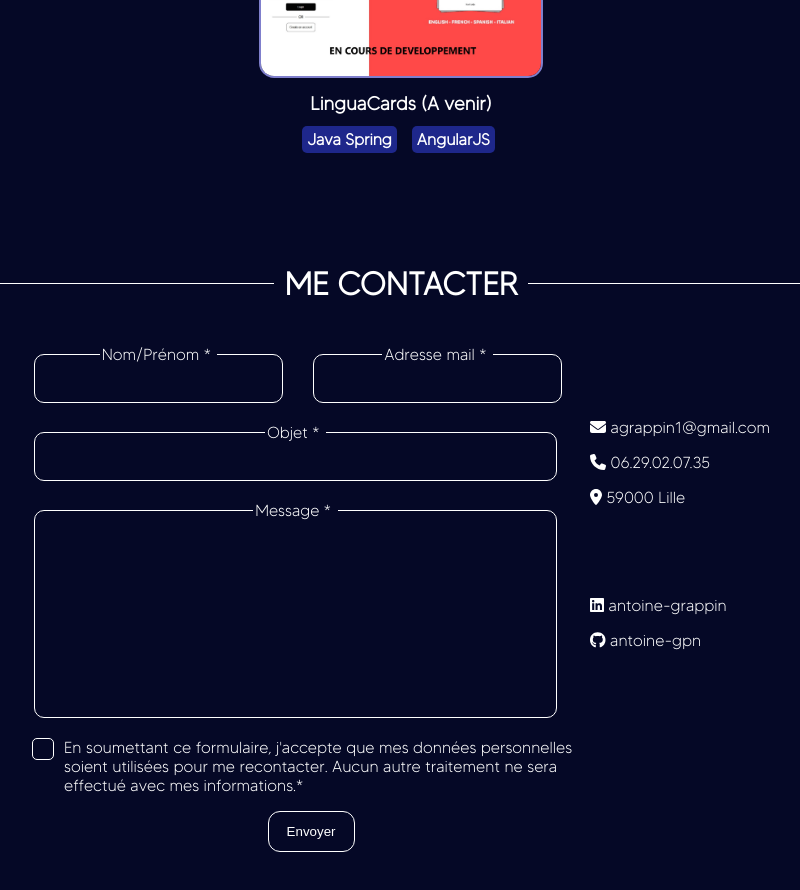
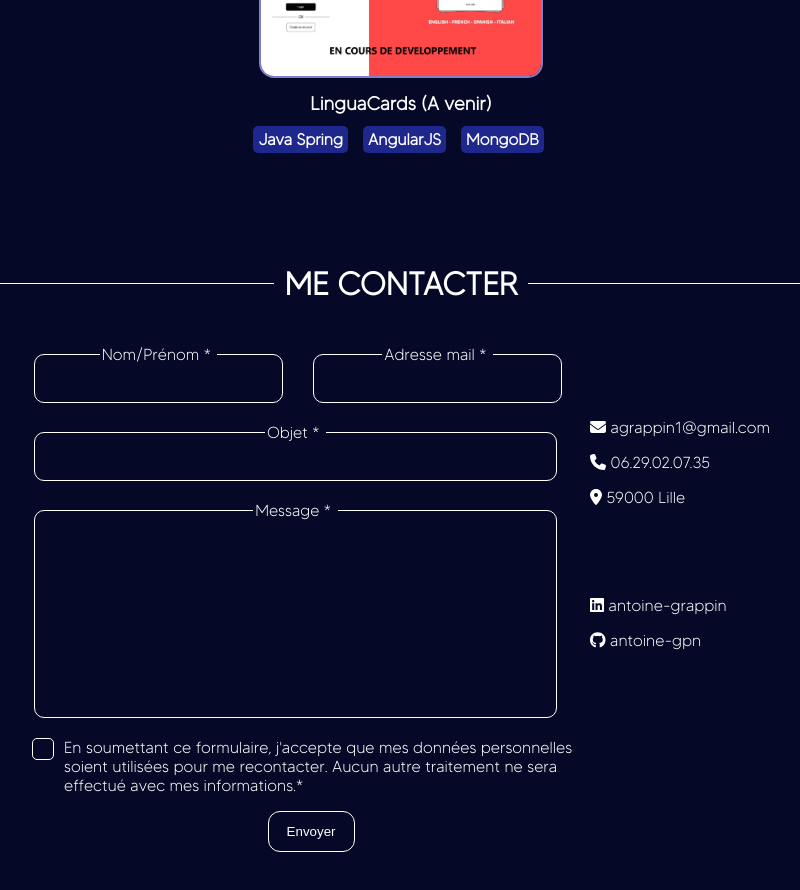
Before and after one commit to antoine-gpn/Portfolio-Front, a React (Create React App) app: page / in a window 1280 px wide. Shown: the part 3780-4670 px from the top of the page, without its empty margins (239-1039 px from the left). Built offline with nearby package versions, Linux system fonts and the light colour scheme.

Commit message:
Update project LinguaCards description

```diff
--- a/src/projects.js
+++ b/src/projects.js
@@ -80,10 +80,19 @@ J’ai d’abord créé une interface composée d’un damier de 10x10 cases et
   {
     tag: "linguacards",
     name: "LinguaCards (A venir)",
-    technos: ["Java Spring", "AngularJS"],
+    technos: ["Java Spring", "AngularJS", "MongoDB"],
     image: linguacards,
     links: [,],
-    description: `Site web d'apprentissage des langues à travers un système de cartes de vocabulaire recto-verso`,
+    description: `Le projet LinguaCards est né de la volonté de trouver la solution la plus optimale et ludique possible pour apprendre une langue (dans mon cas personnel, l’objectif était de peaufiner mon niveau en anglais). Pour cela, j’ai décidé de m’appuyer sur un système d’apprentissage nommé SRS (Spaced Repetition System). Ce système a pour but de répéter la mémorisation d’un concept (en l'occurrence, il s’agit ici de mots de vocabulaire).
+
+L’idée est d’être confronté à un mot de manière régulière pour le faire passer de la mémoire à court terme vers la mémoire à long terme. Afin de rendre l’apprentissage ludique, j’ai décidé de regrouper ces mots sous la forme d’un deck de cartes recto-verso composé du mot dans la langue de l’utilisateur ainsi que sa traduction dans la langue souhaitée. Chaque carte aura alors un score non visible associé permettant de l'associer à l’une des 3 catégories : "court-terme", "moyen-terme" et "long-terme".
+
+Le “jeu” de mémorisation s’apparentera alors à une page sur laquelle figure le deck dont la première carte sera retournée. L’utilisateur devra deviner la traduction du mot affiché et devra swipe à gauche ou à droite en fonction de s’il a pu trouver la bonne réponse ou non. Cette action affecte le score de la carte concernée, définissant ainsi le temps nécessaire avant que la carte se présentera à nouveau à l’utilisateur.
+
+De plus, dans un but de rendre l'appliciation ludique, une image illustera chaque carte. Celle-ci sera générée via un appel vers l'API du site Freepik (une API externe générant une image via IA selon un prompt donné qui sera ici le mot de vocabulaire). De la même manière, lorsque l'utilisateur voudra ajouter une nouvelle carte, il aura simplement à saisir le mot dans l'une des deux langues, la traduction sera automatiquement proposé à l'aide d'un appel vers l'API de Google Translate.
+
+Enfin, chaque personne voulant utiliser ce service devra créer un compte en arrivant sur la plateforme. La gestion de l'utilisateur se fera via Spring Security côté Back-end et fonctionnera avec un système de Json Web Token pour gérer les accès à l'API. Le stockage des données utilisateur sera sécurisé avec un cyptage du mot de passe avant d'être stocké dans la base MongoDB.
+`,
   },
 ];
 
```
